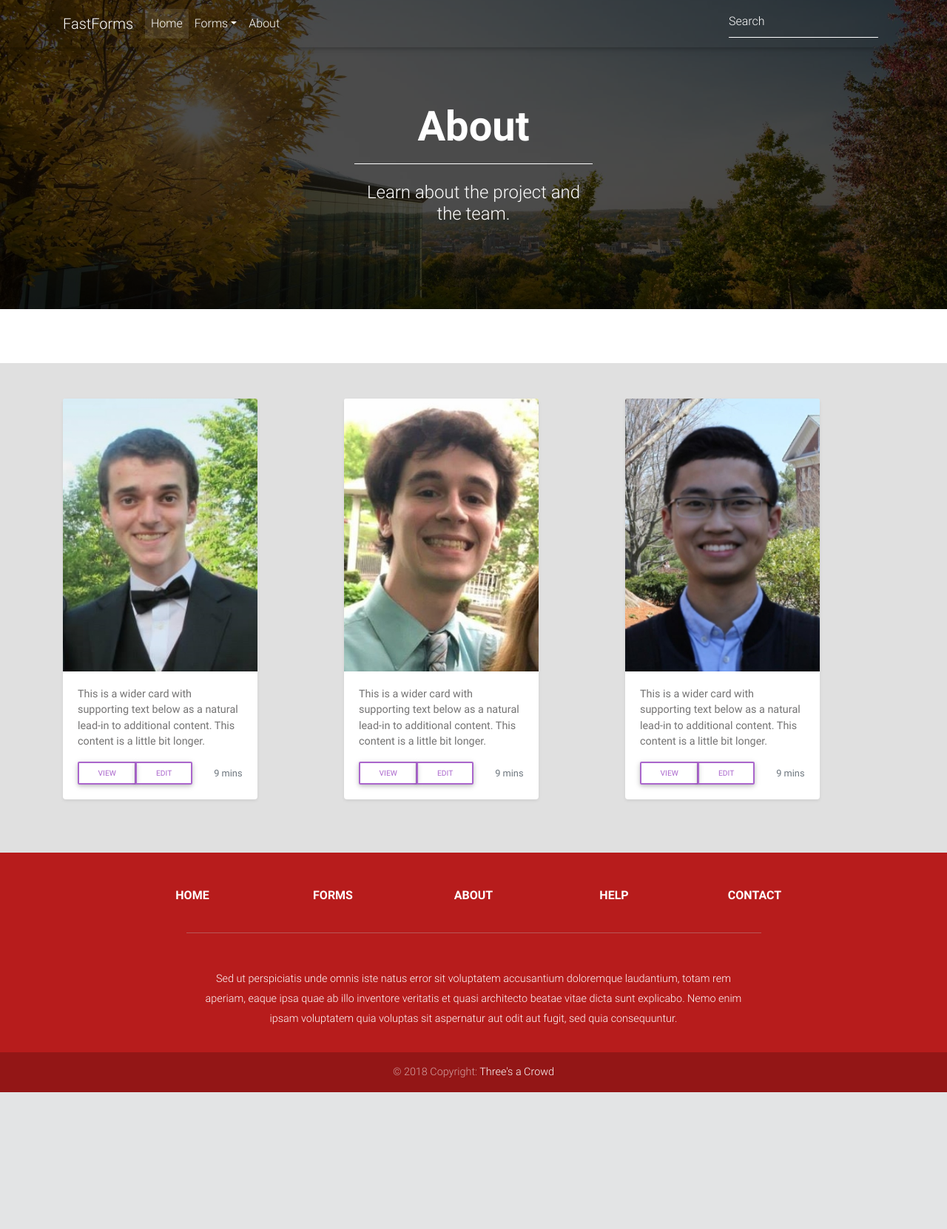
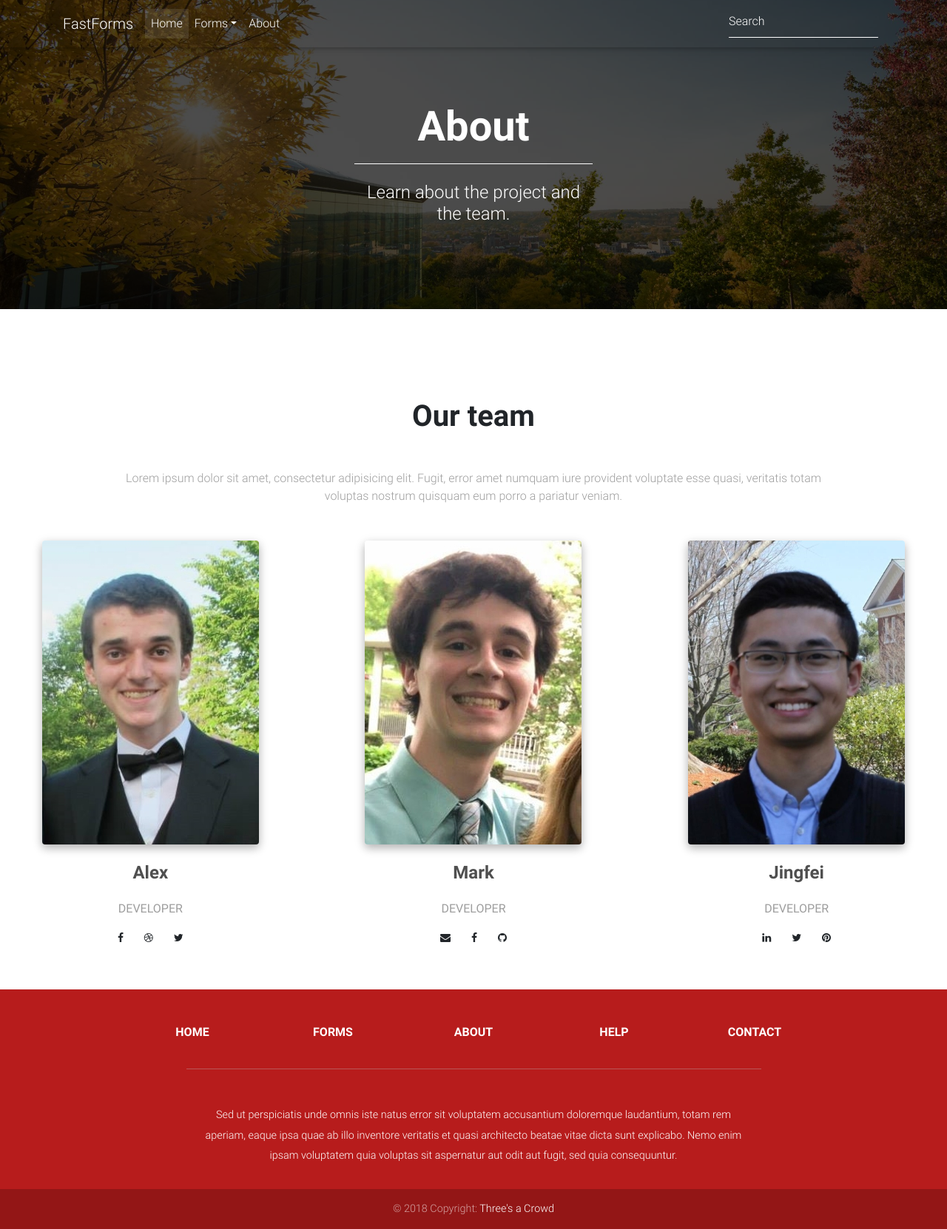
Before and after one commit to ortiza5/Threes-a-Crowd-SD-D-Project, a Flask app: page /about in a window 1280 px wide. Shown: the whole page at 74% size. Before the commit the page ends 1477 px from the top, so only its background shows below. Run offline with Flask 2, Linux system fonts and the light colour scheme; some libraries are stand-ins or nearby versions.

Commit message:
Updated About page and made some footer links work

```diff
--- a/app.py
+++ b/app.py
@@ -14,6 +14,8 @@ def why():
 def about():
     return render_template('about.html')
 
+# TO-DO:
+# Add templates and routing for Forms and Contact pages
 
 if __name__ == '__main__':
     app.run(host="0.0.0.0", debug=True)
--- a/templates/about.html
+++ b/templates/about.html
@@ -28,61 +28,103 @@
 
 <!--Main layout-->
 <main>
-  <div class="album py-5 bg-light">
-    <div class="container">
+  <!-- Section: Team -->
+  <section class="team-section text-center my-5">
 
-      <div class="row">
-        <div class="col-md-4">
-          <div class="card mb-4 shadow-sm w-75">
-            <!--Adding Images: Need to go in static folder and use {{url_for('static', filename='img/Name.png')}}
-                Found out how from https://www.youtube.com/watch?v=Y2fMCxLz6wM around 6 minutes in
-            -->
-            <img class="card-img-top" src="{{url_for('static', filename='img/alex.jpg')}}">
-            <div class="card-body">
-              <p class="card-text">This is a wider card with supporting text below as a natural lead-in to additional content. This content is a little bit longer.</p>
-              <div class="d-flex justify-content-between align-items-center">
-                <div class="btn-group">
-                  <button type="button" class="btn btn-sm btn-outline-secondary">View</button>
-                  <button type="button" class="btn btn-sm btn-outline-secondary">Edit</button>
-                </div>
-                <small class="text-muted">9 mins</small>
-              </div>
-            </div>
-          </div>
+    <!-- Section heading -->
+    <h2 class="h1-responsive font-weight-bold my-5">Our team</h2>
+    <!-- Section description -->
+    <p class="grey-text w-responsive mx-auto mb-5">Lorem ipsum dolor sit amet, consectetur adipisicing elit. Fugit, error amet numquam iure provident voluptate esse quasi, veritatis totam voluptas nostrum quisquam eum porro a pariatur veniam.</p>
+
+    <!-- Grid row -->
+    <div class="row text-center">
+
+      <!-- Grid column -->
+      <div class="col-md-4 mb-md-0 mb-5">
+        <div class="avatar mx-auto">
+          <img src="{{url_for('static', filename='img/alex.jpg')}}" class="rounded z-depth-1-half" alt="Sample avatar">
         </div>
-        <div class="col-md-4">
-          <div class="card mb-4 shadow-sm w-75">
-            <img class="card-img-top" src="{{url_for('static', filename='img/mark.jpg')}}">
-            <div class="card-body">
-              <p class="card-text">This is a wider card with supporting text below as a natural lead-in to additional content. This content is a little bit longer.</p>
-              <div class="d-flex justify-content-between align-items-center">
-                <div class="btn-group">
-                  <button type="button" class="btn btn-sm btn-outline-secondary">View</button>
-                  <button type="button" class="btn btn-sm btn-outline-secondary">Edit</button>
-                </div>
-                <small class="text-muted">9 mins</small>
-              </div>
-            </div>
-          </div>
+        <h4 class="font-weight-bold dark-grey-text my-4">Alex</h4>
+        <h6 class="text-uppercase grey-text mb-3"><strong>Developer</strong></h6>
+        <!-- Facebook-->
+        <a type="button" class="btn-floating btn-sm mx-1 mb-0 btn-fb">
+          <i class="fa fa-facebook"></i>
+        </a>
+        <!--Dribbble -->
+        <a type="button" class="btn-floating btn-sm mx-1 mb-0 btn-dribbble">
+          <i class="fa fa-dribbble"></i>
+        </a>
+        <!-- Twitter -->
+        <a type="button" class="btn-floating btn-sm mx-1 mb-0 btn-tw">
+          <i class="fa fa-twitter"></i>
+        </a>
+      </div>
+      <!-- Grid column -->
+
+      <!-- Grid column -->
+      <div class="col-md-4 mb-md-0 mb-5">
+        <div class="avatar mx-auto">
+          <img src="{{url_for('static', filename='img/mark.jpg')}}" class="rounded z-depth-1-half" alt="Sample avatar">
         </div>
-        <div class="col-md-4">
-          <div class="card mb-4 shadow-sm w-75">
-            <img class="card-img-top" src="{{url_for('static', filename='img/jingfei.jpg')}}">
-            <div class="card-body">
-              <p class="card-text">This is a wider card with supporting text below as a natural lead-in to additional content. This content is a little bit longer.</p>
-              <div class="d-flex justify-content-between align-items-center">
-                <div class="btn-group">
-                  <button type="button" class="btn btn-sm btn-outline-secondary">View</button>
-                  <button type="button" class="btn btn-sm btn-outline-secondary">Edit</button>
-                </div>
-                <small class="text-muted">9 mins</small>
-              </div>
-            </div>
-          </div>
+        <h4 class="font-weight-bold dark-grey-text my-4">Mark</h4>
+        <h6 class="text-uppercase grey-text mb-3"><strong>Developer</strong></h6>
+        <!--Email-->
+        <a type="button" class="btn-floating btn-sm mx-1 mb-0 btn-email">
+          <i class="fa fa-envelope"></i>
+        </a>
+        <!-- Facebook-->
+        <a type="button" class="btn-floating btn-sm mx-1 mb-0 btn-fb">
+          <i class="fa fa-facebook"></i>
+        </a>
+        <!-- GitHub-->
+        <a type="button" class="btn-floating btn-sm mx-1 mb-0 btn-git">
+          <i class="fa fa-github"></i>
+        </a>
+      </div>
+      <!-- Grid column -->
+
+      <!-- Grid column -->
+      <div class="col-md-4">
+        <div class="avatar mx-auto">
+          <img src="{{url_for('static', filename='img/jingfei.jpg')}}" class="rounded z-depth-1-half" alt="Sample avatar">
         </div>
+        <h4 class="font-weight-bold dark-grey-text my-4">Jingfei</h4>
+        <h6 class="text-uppercase grey-text mb-3"><strong>Developer</strong></h6>
+        <!--Linkedin -->
+        <a type="button" class="btn-floating btn-sm mx-1 mb-0 btn-li">
+          <i class="fa fa-linkedin "></i>
+        </a>
+        <!-- Twitter -->
+        <a type="button" class="btn-floating btn-sm mx-1 mb-0 btn-tw">
+          <i class="fa fa-twitter "></i>
+        </a>
+        <!--Pinterest -->
+        <a type="button" class="btn-floating btn-sm mx-1 mb-0 btn-pin">
+          <i class="fa fa-pinterest "></i>
+        </a>
       </div>
+      <!-- Grid column -->
+
     </div>
-  </div>
+    <!-- Grid row -->
+
+  </section>
+  <!-- Section: Team v.2 -->
+
+
+
+
+
+
+
+
+
+
+
+
+
+
+
 </main>
 <!--Main layout-->
 {% endblock %}
--- a/templates/includes/_footer.html
+++ b/templates/includes/_footer.html
@@ -10,7 +10,7 @@
         <!-- Grid column -->
         <div class="col-md-2 mb-3">
           <h6 class="text-uppercase font-weight-bold">
-            <a href="#!">Home</a>
+            <a href="/home">Home</a>
           </h6>
         </div>
         <!-- Grid column -->
@@ -26,7 +26,7 @@
         <!-- Grid column -->
         <div class="col-md-2 mb-3">
           <h6 class="text-uppercase font-weight-bold">
-            <a href="#!">About</a>
+            <a href="/about">About</a>
           </h6>
         </div>
         <!-- Grid column -->
```
